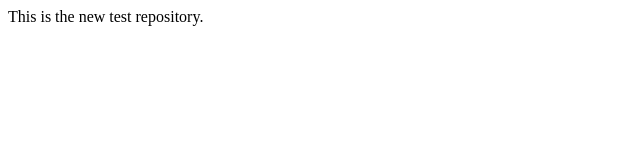
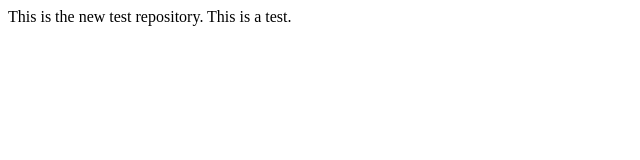
Before and after one commit to Devans551/INFO4420-AVIATION, a plain HTML site: page index.html in a window 1280 px wide. Shown: the whole page, without its empty margins (0-640 px from the left). Drawn offline with Linux system fonts and the light colour scheme.

Commit message:
second test

```diff
--- a/index.html
+++ b/index.html
@@ -7,6 +7,6 @@
     <title>New test</title>
 </head>
 <body>
-    This is the new test repository.
+    This is the new test repository. This is a test.
 </body>
 </html>
```
